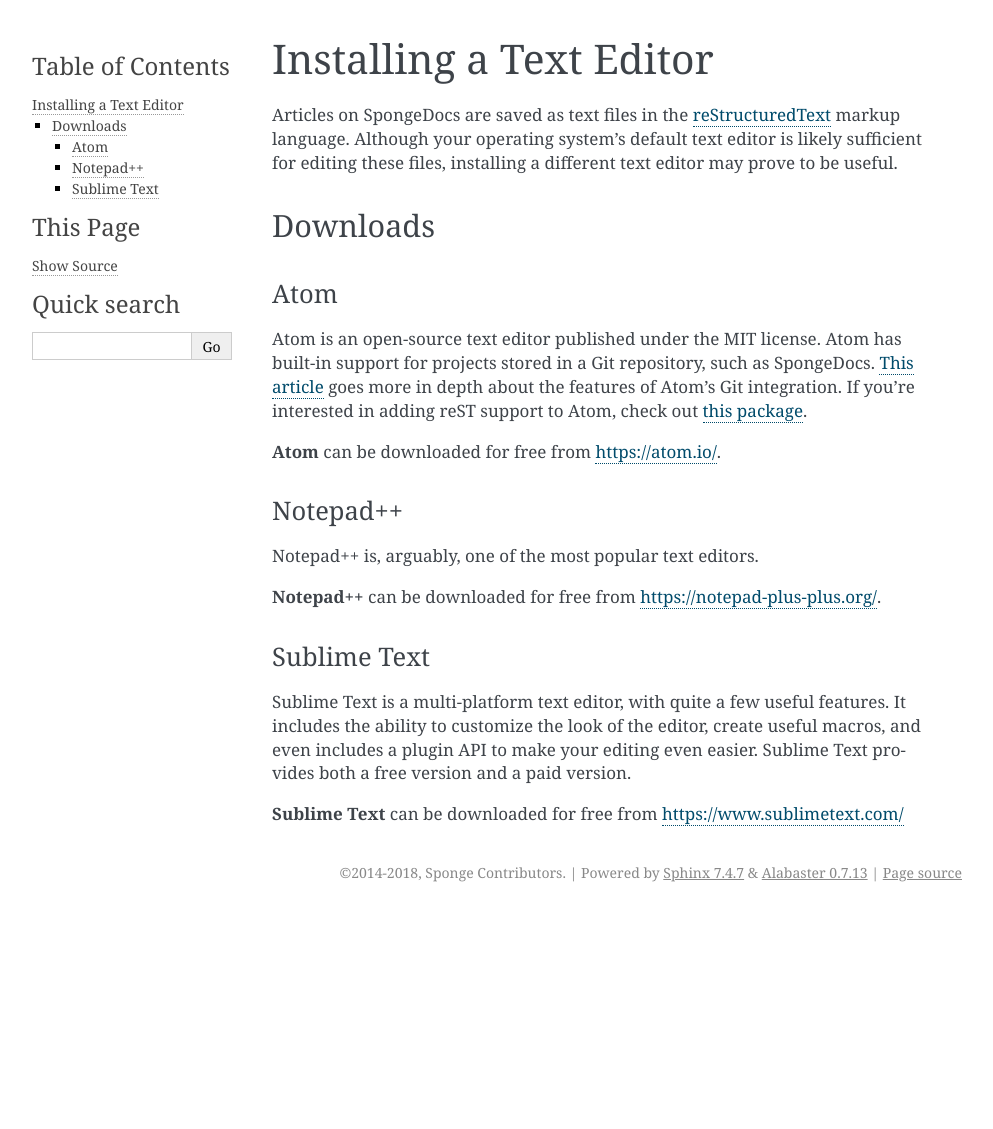
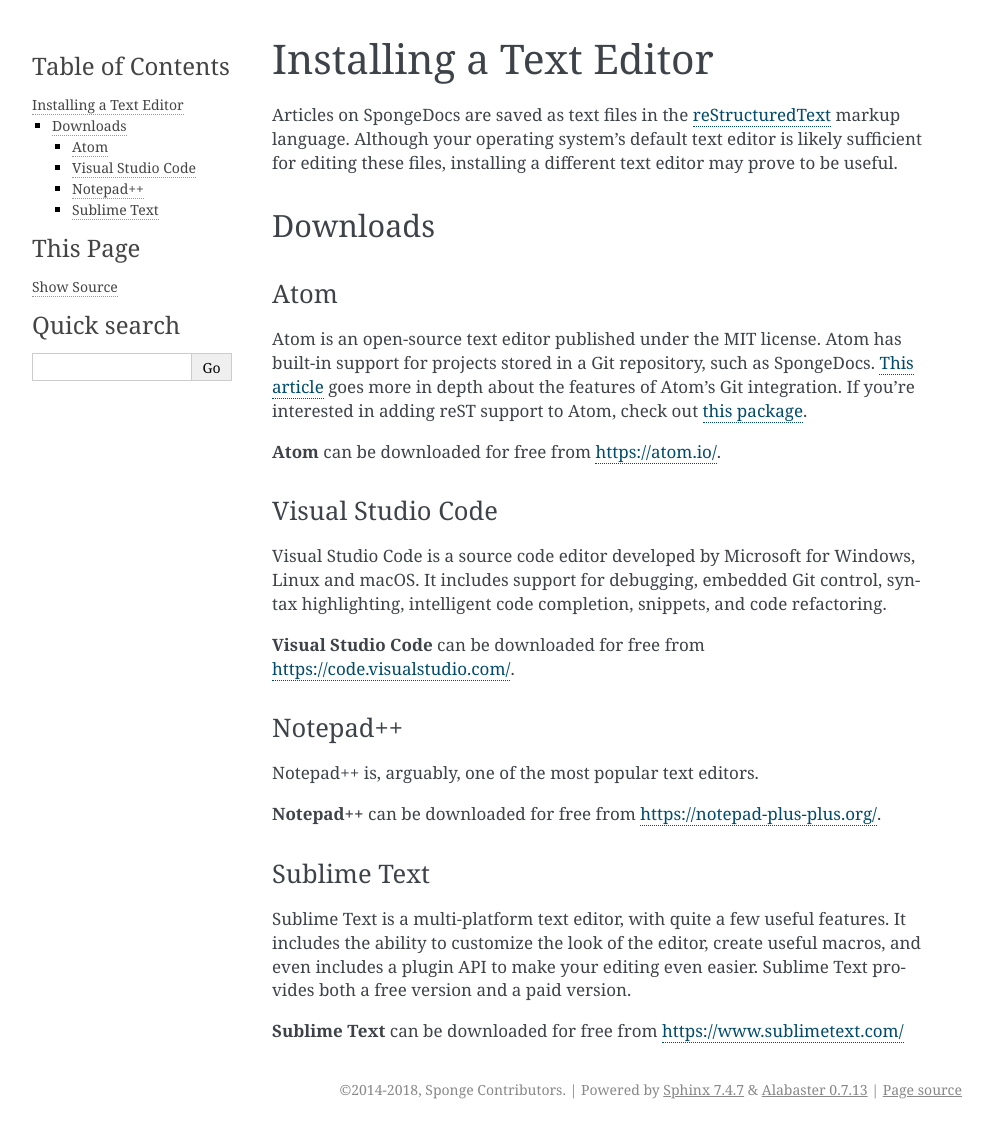
Before and after one commit to SpongePowered/SpongeDocs, a Sphinx documentation site: the page built from source/preparing/text.rst, in a window 1280 px wide. Shown: the whole page, without its empty margins (148-1141 px from the left). Built offline with Sphinx 7.4.7, drawn with Linux system fonts in a browser that asks for light colours; pages that are not in the unit, such as notebooks, are missing from menus; before the commit the page ends 912 px from its top, so only the background shows below that.

Commit message:
Update text.rst

```diff
--- a/source/preparing/text.rst
+++ b/source/preparing/text.rst
@@ -19,6 +19,14 @@
 
 **Atom** can be downloaded for free from https://atom.io/.
 
+Visual Studio Code
+~~~~~~~~~~~~~~~~~~
+
+Visual Studio Code is a source code editor developed by Microsoft for Windows, Linux and macOS. It includes support for debugging,
+embedded Git control, syntax highlighting, intelligent code completion, snippets, and code refactoring.
+
+**Visual Studio Code** can be downloaded for free from https://code.visualstudio.com/.
+
 Notepad++
 ~~~~~~~~~
 
```
